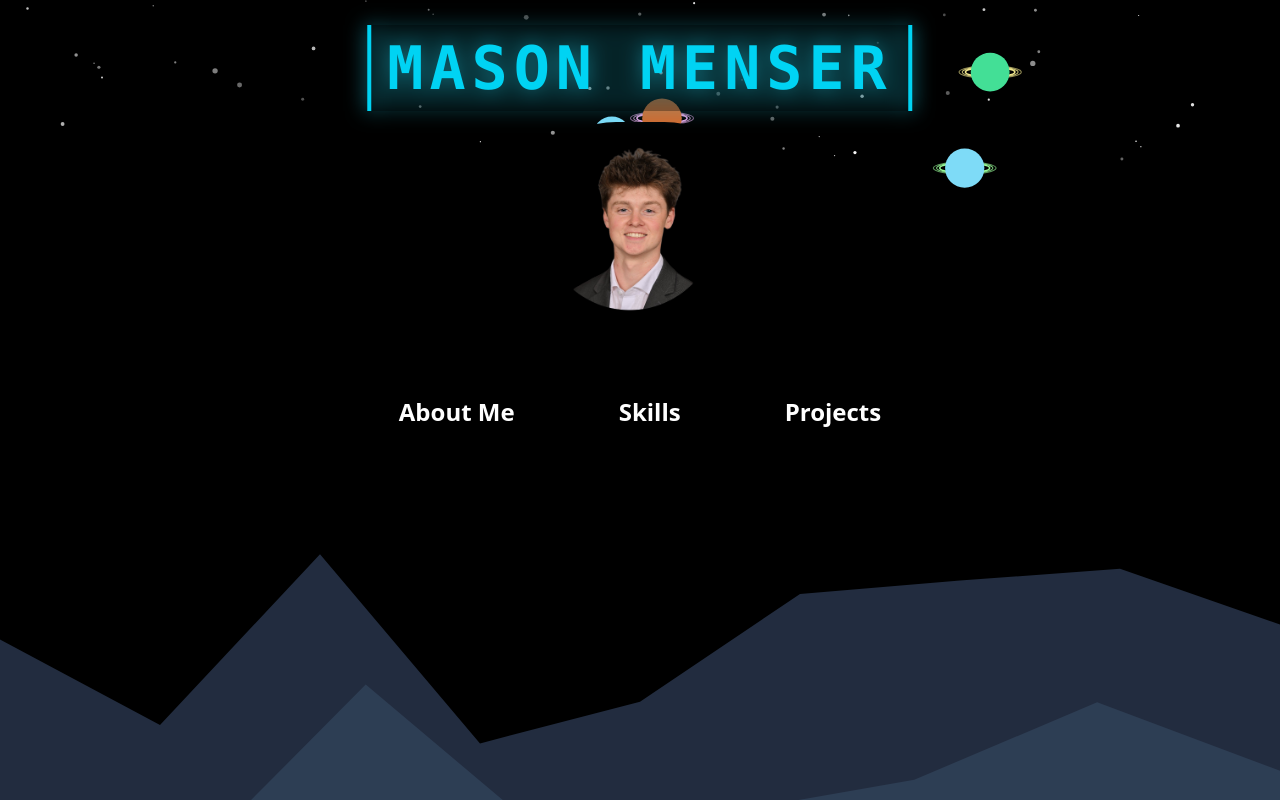
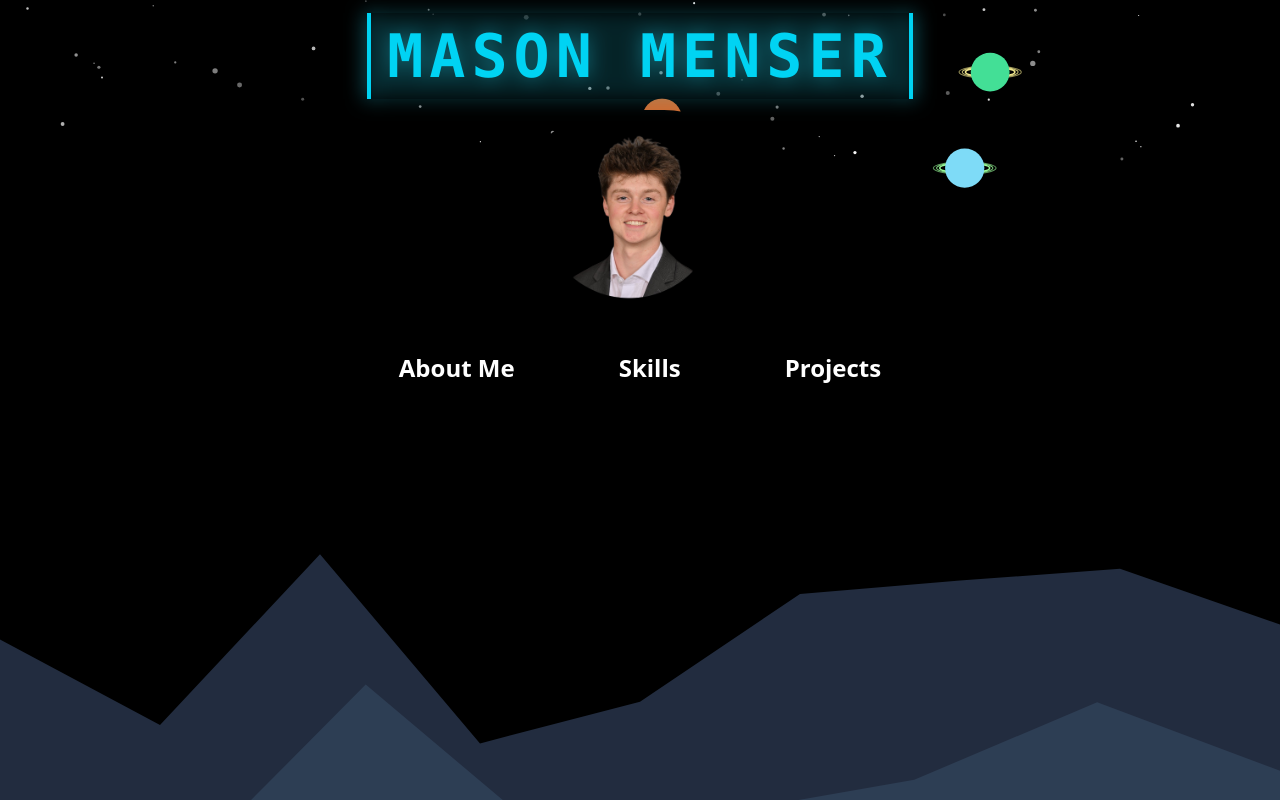
Before and after one commit to MMenser/Personal, a React (Vite) app: page / in a window 1280 px wide. Built offline with nearby package versions, Linux system fonts and the light colour scheme.

Commit message:
did i fix spacing?

```diff
--- a/src/App.tsx
+++ b/src/App.tsx
@@ -110,10 +110,8 @@ const MountainBackground: React.FC<MountainBackgroundProps> = ({
 
   const generatePlanets = (count = 4): Planet[] => {
     const planetArr: Planet[] = [];
-
-    // Use the SVG viewBox dimensions for the stars SVG where planets are rendered
-    const svgWidth = 1200; // From your viewBox="0 0 1200 200"
-    const svgHeight = 200; // From your viewBox="0 0 1200 200"
+    const svgWidth = 1200;
+    const svgHeight = 200;
 
     for (let i = 0; i < count; i++) {
       const planetColorIndex = Math.floor(Math.random() * planetColor.length);
@@ -199,7 +197,7 @@ const MountainBackground: React.FC<MountainBackgroundProps> = ({
 
   return (
     <div
-      className={`relative h-screen w-screen overflow-scroll bg-black ${className}`}
+      className={`relative min-h-screen w-full overflow-auto bg-black ${className}`}
     >
       {/* Stars SVG - Background positioned at top */}
       <svg
@@ -250,15 +248,18 @@ const MountainBackground: React.FC<MountainBackgroundProps> = ({
         ))}
       </svg>
 
-      {/* Main Content - Fixed positioning to prevent movement */}
-      <div className="relative z-10 h-full">
-        {/* Fixed header content */}
-        <div className="absolute top-24 left-1/2 transform -translate-x-1/2 flex flex-col items-center space-y-6 -mt-15">
-          <div className="text-6xl font-bold text-center fade-in">
-            <span className="text-cyan-400 drop-shadow-[0_0_10px_rgba(34,211,238,0.8)] font-mono tracking-widest border-l-4 border-r-4 border-cyan-400 px-4 py-2 bg-black/30">
+      {/* Main Content - Responsive layout */}
+      <div className="relative z-10 min-h-screen flex flex-col">
+        {/* Header Section - Responsive spacing */}
+        <div className="flex-shrink-0 flex flex-col items-center pt-6 px-4 space-y-4 sm:space-y-6">
+          {/* Responsive Name */}
+          <div className="text-3xl sm:text-4xl md:text-5xl lg:text-6xl font-bold text-center fade-in">
+            <span className="text-cyan-400 drop-shadow-[0_0_10px_rgba(34,211,238,0.8)] font-mono tracking-wider sm:tracking-widest border-l-2 border-r-2 sm:border-l-4 sm:border-r-4 border-cyan-400 px-2 sm:px-4 py-1 sm:py-2 bg-black/30">
               MASON MENSER
             </span>
           </div>
+
+          {/* Responsive Headshot */}
           <img
             className="rounded-full fade-in"
             src={headshot}
@@ -268,10 +269,12 @@ const MountainBackground: React.FC<MountainBackgroundProps> = ({
           />
         </div>
 
-        {/* InfoSection positioned below header */}
-        <div className="absolute top-80 left-1/2 transform -translate-x-1/2 w-full max-w-4xl px-6 mt-15">
-          <div className="text-white text-center fade-in">
-            <InfoSection />
+        {/* Content Section - Responsive and expandable */}
+        <div className="flex-1 flex justify-center px-4 sm:px-6 md:px-8 pt-6 sm:pt-6 md:pt-6 pb-8">
+          <div className="w-full max-w-xs sm:max-w-2xl md:max-w-4xl lg:max-w-6xl">
+            <div className="text-white text-center fade-in">
+              <InfoSection />
+            </div>
           </div>
         </div>
       </div>
```
